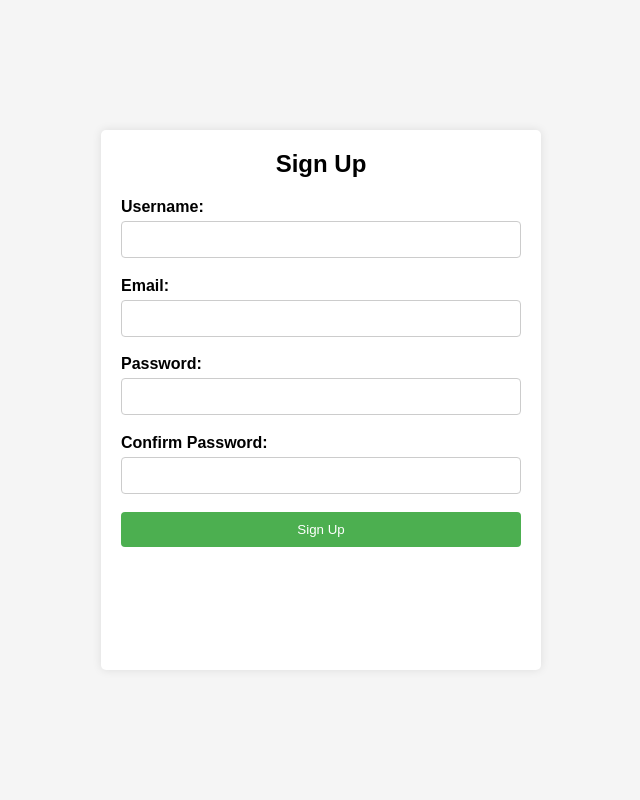
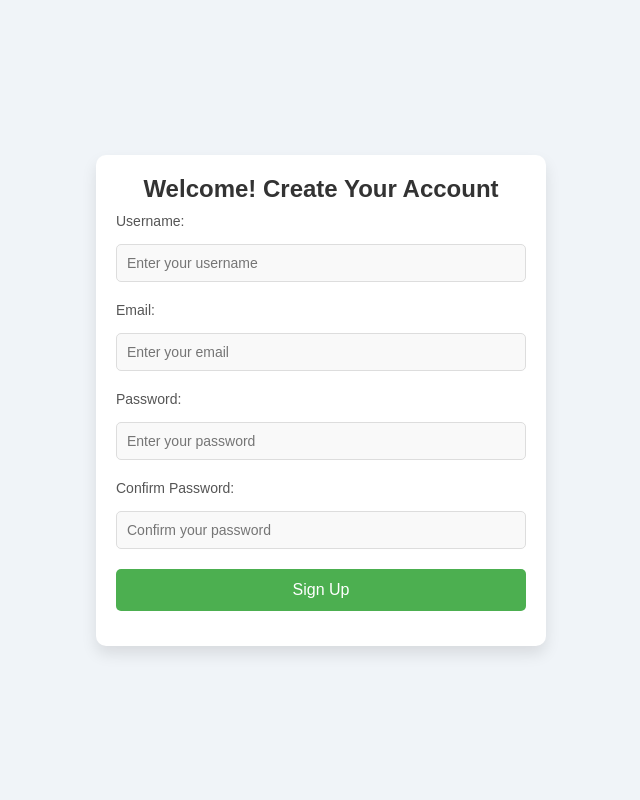
Before and after one commit to Reshma-CA/Boutique_FastAPI, a FastAPI app: page /auth/signup in a window 1280 px wide. Shown: the whole page, without its empty margins (319-959 px from the left). Run offline with FastAPI, Linux system fonts and the light colour scheme.

Commit message:
Sixth commit -1

```diff
--- a/static/css/register.css
+++ b/static/css/register.css
@@ -1,65 +1,107 @@
-*{
+/* Reset and base styles */
+* {
     margin: 0;
     padding: 0;
+    box-sizing: border-box;
 }
 
 body {
-    font-family: Arial, sans-serif;
-    background-color: #f5f5f5;
+    font-family: 'Poppins', Arial, sans-serif;
+    background-color: #f0f4f8;
     display: flex;
     justify-content: center;
     align-items: center;
-    height: 100vh;
+    min-height: 100vh;
     margin: 0;
 }
 
-.signup-container {
-    background-color: white;
+/* Wrapper to center content */
+.signup-wrapper {
+    width: 100%;
+    max-width: 450px;
     padding: 20px;
-    border-radius: 5px;
-    box-shadow: 0 0 10px rgba(0, 0, 0, 0.1);
-    width: 400px;
-    height: 500px;
+    box-shadow: 0 8px 15px rgba(0, 0, 0, 0.1);
+    background-color: #ffffff;
+    border-radius: 10px;
+    text-align: center;
 }
 
-h2 {
-    text-align: center;
+/* Signup Container */
+.signup-container h2 {
+    font-size: 24px;
+    color: #333333;
+    margin-bottom: 10px;
+}
+
+.signup-container .subtitle {
+    font-size: 14px;
+    color: #777777;
     margin-bottom: 20px;
 }
 
+/* Form styling */
 form {
     display: flex;
     flex-direction: column;
+    gap: 15px;
 }
 
 label {
-    margin-bottom: 5px;
-    font-weight: bold;
+    font-size: 14px;
+    color: #555555;
+    text-align: left;
 }
 
 input {
-    margin-bottom: 15px;
     padding: 10px;
-    border: 1px solid #ccc;
-    border-radius: 4px;
+    border: 1px solid #ddd;
+    border-radius: 5px;
+    font-size: 14px;
+    color: #333;
+    background-color: #f9f9f9;
 }
 
+input:focus {
+    border-color: #4CAF50;
+    outline: none;
+    background-color: #fff;
+}
+
+/* Button styling */
 button {
-    padding: 10px;
+    padding: 12px;
+    font-size: 16px;
+    color: #ffffff;
     background-color: #4CAF50;
-    color: white;
     border: none;
-    border-radius: 4px;
+    border-radius: 5px;
     cursor: pointer;
+    transition: background-color 0.3s;
 }
 
 button:hover {
     background-color: #45a049;
 }
 
+/* Error messages */
 .error-message {
     color: red;
-    font-size: 0.875em; /* Smaller font size for error messages */
-    display: block;
-    margin-top: 0.25em; /* Space between input field and error message */
+    font-size: 13px;
+    text-align: left;
+    margin-top: -10px;
 }
+
+/* Message Container */
+.message-container {
+    margin-top: 15px;
+}
+
+.message-container .error-message {
+    font-size: 14px;
+    color: #ff4d4d;
+    background-color: #ffe6e6;
+    padding: 10px;
+    border-radius: 5px;
+    text-align: center;
+    margin-bottom: 10px;
+}
--- a/templates/auth/signup.html
+++ b/templates/auth/signup.html
@@ -7,31 +7,37 @@
     <link rel="stylesheet" href="{{ url_for('static', path='css/register.css') }}">
 </head>
 <body>
+    <div class="signup-wrapper">
         <div class="signup-container">
-        <h2>Sign Up</h2>
-        <form  method="POST">
+            <h2>Welcome! Create Your Account</h2>
 
-
+            <form method="POST">
                 <label for="username">Username:</label>
-            <input type="text" id="username" name="username" value="{{ username }}">
+                <input type="text" id="username" name="username" value="{{ username }}" placeholder="Enter your username">
                 <span id="username-error" class="error-message"></span>
 
                 <label for="email">Email:</label>
-            <input type="email" id="email" name="email" value="{{ email }}">
+                <input type="email" id="email" name="email" value="{{ email }}" placeholder="Enter your email">
                 <span id="email-error" class="error-message"></span>
 
                 <label for="password">Password:</label>
-            <input type="password" id="password" name="password" value="{{ password }}">
+                <input type="password" id="password" name="password" placeholder="Enter your password">
                 <span id="password-error" class="error-message"></span>
 
                 <label for="confirm_password">Confirm Password:</label>
-            <input type="password" id="confirm_password" name="confirm_password" value="{{ confirm_password }}">
+                <input type="password" id="confirm_password" name="confirm_password" placeholder="Confirm your password">
                 <span id="confirm-password-error" class="error-message"></span>
 
                 <button type="submit">Sign Up</button>
             </form>
 
-
+            <!-- For message display -->
+            <div class="message-container">
+                {% for error in errors %}
+                    <div class="error-message">{{ error }}</div>
+                {% endfor %}
+            </div>
+        </div>
     </div>
 
     <script src="{{ url_for('static', path='js/user_js/signup.js') }}"></script>
--- a/templates/boutique/home.html
+++ b/templates/boutique/home.html
@@ -5,6 +5,11 @@
 {% endblock %}
 
 {% block content %}
+{% with aler=alert %}
+{% include "components/alert.html" %}
+{% endwith %}
+
+
 <h2 style="text-align: center; padding: 8px; color:purple;"> Hi {{person_name}}, Welcome to the boutique world</h2>
 
 <div class="container mt-4">
```
Also changed, not shown: apps/v1/route_boutique.py (+2 -6 lines), apps/v1/route_signup.py (+23 -1 lines). Lines whose indentation alone changed are shown as unchanged.
